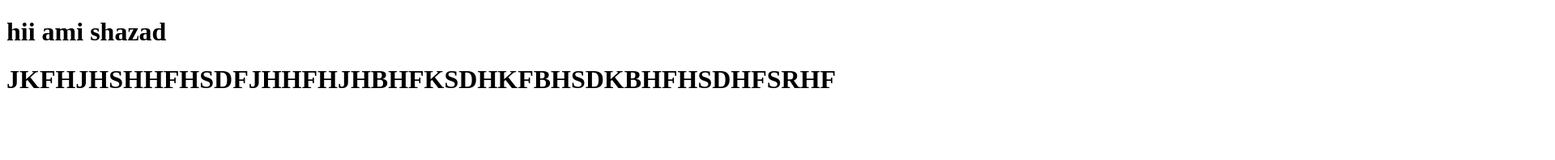
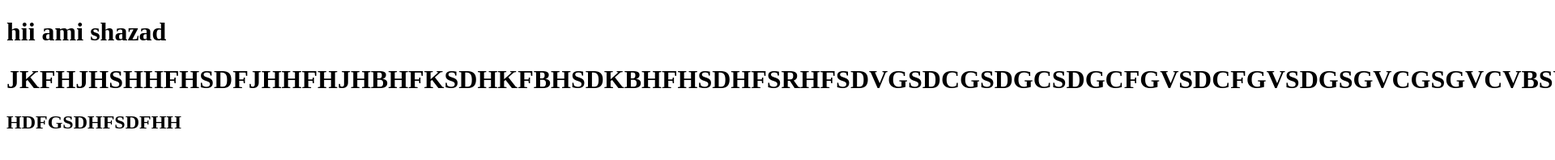
Before and after one commit to shazad369/shazad, a plain HTML site: page indextd.html in a window 1280 px wide. Shown: the top 198 px of the page at 81% size, 1920 px wide, since content can reach past the window. Drawn offline with Linux system fonts and the light colour scheme.

Commit message:
Add files via upload

```diff
--- a/indextd.html
+++ b/indextd.html
@@ -7,6 +7,7 @@
 </head>
 <body>
     <h1>hii ami shazad</h1>
-    <H1>JKFHJHSHHFHSDFJHHFHJHBHFKSDHKFBHSDKBHFHSDHFSRHF</H1>
+    <H1>JKFHJHSHHFHSDFJHHFHJHBHFKSDHKFBHSDKBHFHSDHFSRHFSDVGSDCGSDGCSDGCFGVSDCFGVSDGSGVCGSGVCVBSYHCGSHDUHSYHFHSJUCDNH</H1>
+    <H2>HDFGSDHFSDFHH</H2>
 </body>
 </html>
```
